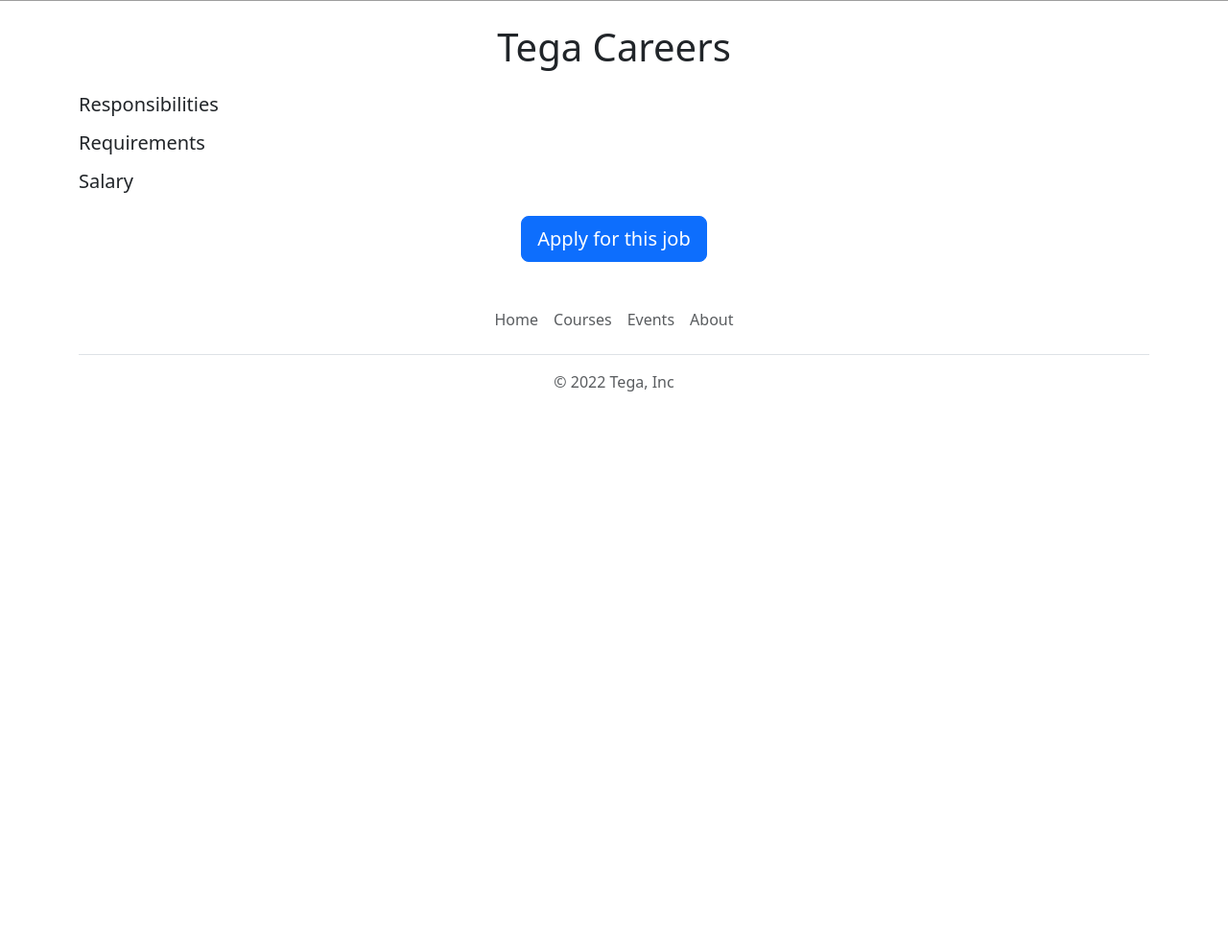
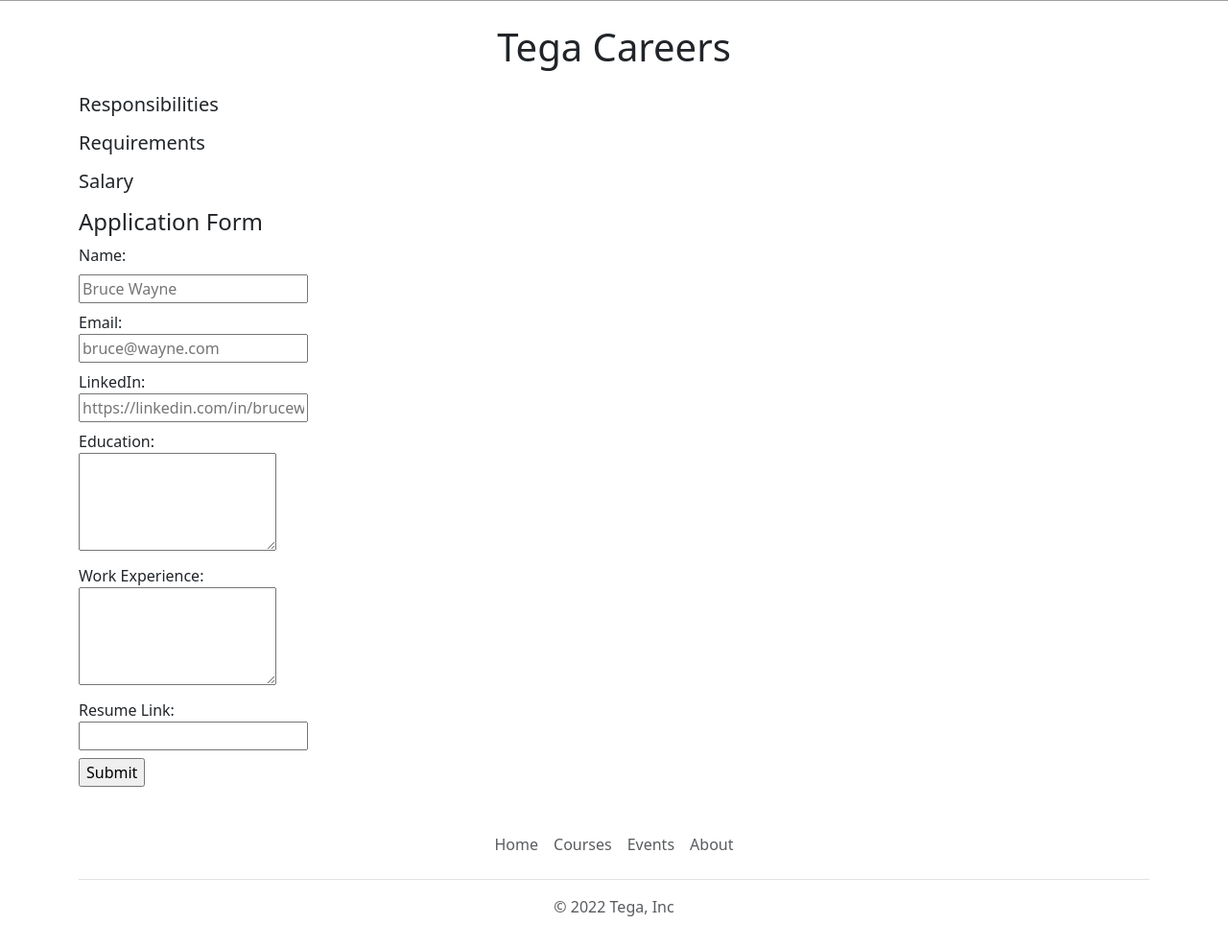
Before and after one commit to joshua-woodcore/careers-website-v2, a Flask app: template templates/jobpage.html in a window 1280 px wide. Shown: the part 415-1403 px from the top of the page at 96% size. Before the commit the page ends 823 px from the top, so only its background shows below. Run offline with Flask 3, Linux system fonts and the light colour scheme; the template is opened without the code that fills it, so the values that code supplies are empty; grey boxes are pictures that could not be loaded.

Commit message:
store application in DB

```diff
--- a/app.py
+++ b/app.py
@@ -1,5 +1,5 @@
-from flask import Flask, render_template, jsonify
-from database import fetch_all_jobs, fetch_jobs
+from flask import Flask, render_template, jsonify, request
+from database import fetch_all_jobs, fetch_jobs, insert_application
 
 app = Flask(__name__)
 
@@ -21,6 +21,17 @@ def show_job(id):
                            job=job)
 
 
+@app.route('/job/<id>/apply', methods=['post'])
+def apply_to_job(id):
+    data = request.form
+    job = fetch_jobs(id)
+
+    insert_application(job['id'], data)
+    return render_template('application_submitted.html',
+                           application=data,
+                           job=job)
+
+
 @app.route('/api/jobs')
 def list_jobs():
     jobs = fetch_all_jobs()
--- /dev/null
+++ b/templates/application_form.html
@@ -0,0 +1,32 @@
+<h4>Application Form</h4>
+
+<form action="/job/{{ job.id }}/apply" method="post">
+    <div class="mb-2">
+        <label for="name" class="form-label">Name:</label><br>
+        <input type="text" name="full_name" placeholder="Bruce Wayne" required>
+    </div>
+    <div class="mb-2">
+        <label for="email">Email:</label><br>
+        <input type="email" name="email" placeholder="bruce@wayne.com" required>
+    </div>
+    <div class="mb-2">
+        <label for="linkedin">LinkedIn:</label><br>
+        <input type="text" name="linkedin_url" placeholder="https://linkedin.com/in/brucewayne">
+    </div>
+    <div class="mb-2">
+        <label for="education">Education:</label><br>
+        <textarea name="education" rows="4" required></textarea>
+    </div>
+    <div class="mb-2">
+        <label for="experience">Work Experience:</label><br>
+        <textarea name="experience" rows="4" required></textarea>
+    </div>
+    <div class="mb-2">
+        <label for="resume">Resume Link:</label><br>
+        <input type="text" name="resume_url" required>
+    </div>
+
+    <div>
+        <input type="submit">
+    </div>
+</form>
--- a/templates/jobpage.html
+++ b/templates/jobpage.html
@@ -28,10 +28,8 @@
             <h5>Salary</h5>
             <p>{{ job.currency }} {{ job.salary }}</p>
         </div>
-        <div class="container text-center my-4">
-            <a href="mailto:careers@tega.me?subject=Application%20for%20{{ job.title }}%20Role&body=Name%3A%20%3Cyour%20name%20here%3E%0D%0A%0D%0ACover%20Letter%3A%20%3Ctype%20here%3E%0D%0A%0D%0AResume%3A%20%3Cresume%20link%3E" class="btn btn-primary btn-lg">
-                Apply for this job
-            </a>
+        <div class="container">
+            {% include 'application_form.html' %}
         </div>
 
         {% include 'footer.html' %}
```
Also changed, not shown: database.py (+14 -0 lines), templates/application_submitted.html (added, +49 -0 lines).
